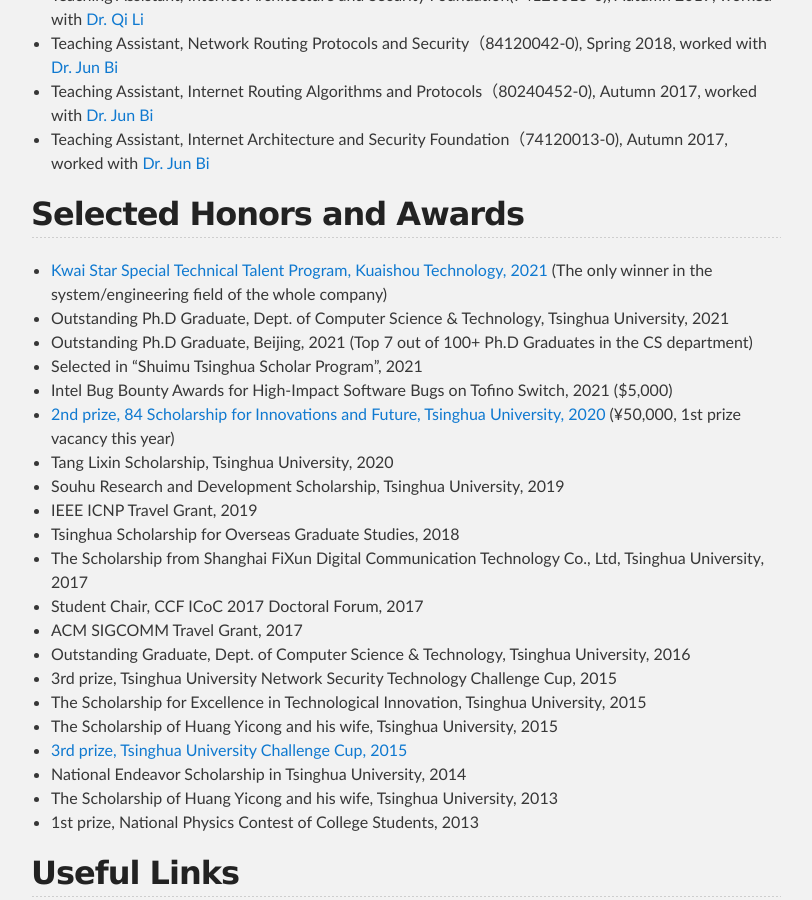
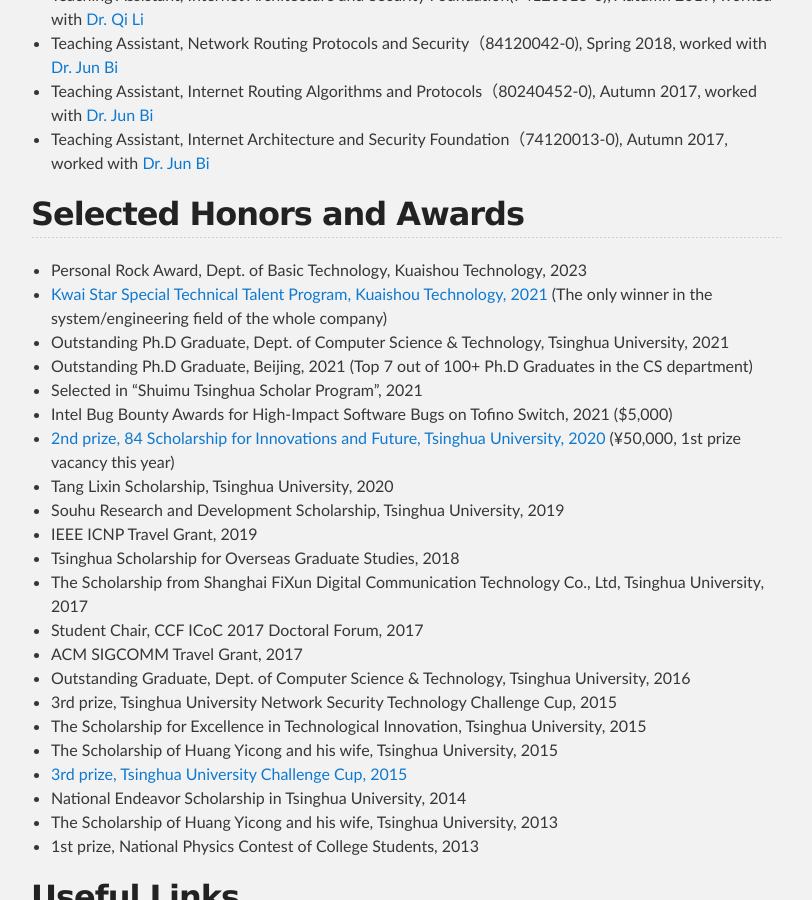
Before and after one commit to zhangmenghao/zhangmenghao.github.io, a Jekyll site: the page built from index.md, in a window 1280 px wide and 900 px high, scrolled down 4699 px. Shown: the whole window, without its empty margins (234-1046 px from the left). Built offline with Jekyll 4.4.1, drawn with Linux system fonts in a browser that asks for light colours.

Commit message:
Update horor and award

```diff
--- a/index.md
+++ b/index.md
@@ -165,6 +165,7 @@
 
 
 ## Selected Honors and Awards
+* Personal Rock Award, Dept. of Basic Technology, Kuaishou Technology, 2023
 * [Kwai Star Special Technical Talent Program, Kuaishou Technology, 2021](https://mp.weixin.qq.com/s/iaD-LH6nAu_ngHp0OShfNw) (The only winner in the system/engineering field of the whole company)
 * Outstanding Ph.D Graduate, Dept. of Computer Science & Technology, Tsinghua University, 2021
 * Outstanding Ph.D Graduate, Beijing, 2021 (Top 7 out of 100+ Ph.D Graduates in the CS department)
```
